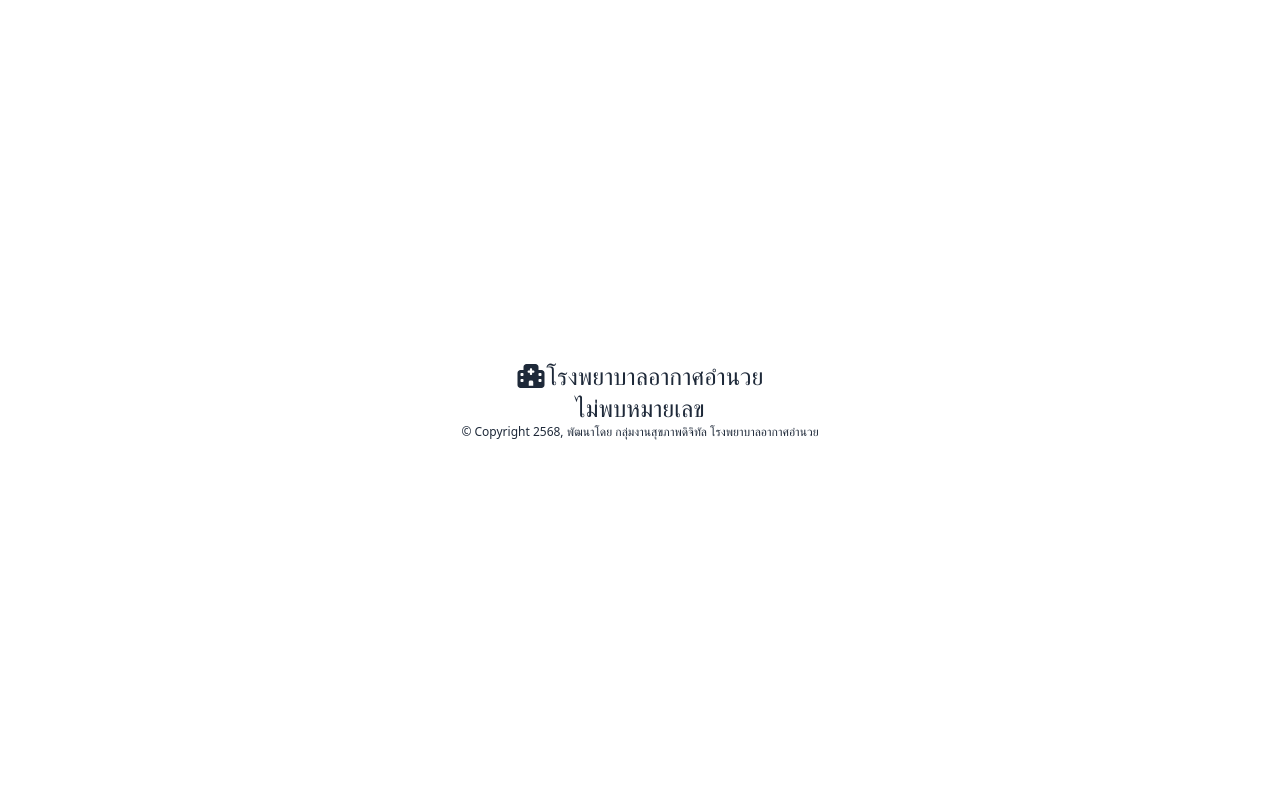
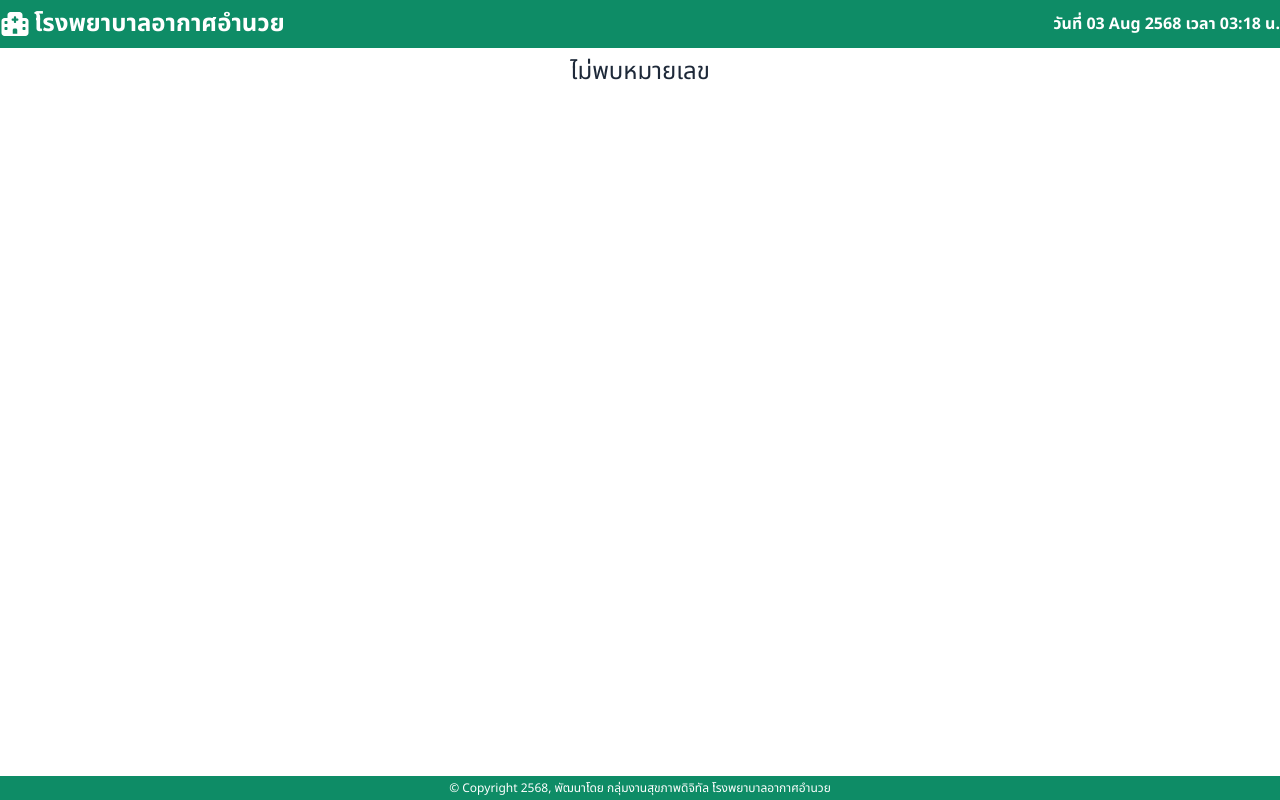
Before and after one commit to DoNuTll40/akat-qr-queue, a Next.js app: page / in a window 1280 px wide. Built offline with nearby package versions, Linux system fonts and the light colour scheme.

Commit message:
update code

```diff
--- a/package.json
+++ b/package.json
@@ -1,11 +1,11 @@
 {
   "name": "next-qr-kiosk",
-  "version": "0.1.0",
+  "version": "1.0.0",
   "private": true,
   "scripts": {
     "dev": "next dev --turbopack",
     "build": "next build",
-    "start": "next start",
+    "start": "next start -p 5106",
     "lint": "next lint"
   },
   "dependencies": {
@@ -13,6 +13,7 @@
     "@fortawesome/free-brands-svg-icons": "^7.0.0",
     "@fortawesome/free-solid-svg-icons": "^7.0.0",
     "@fortawesome/react-fontawesome": "^0.2.3",
+    "moment": "^2.30.1",
     "mysql2": "^3.14.3",
     "next": "15.4.5",
     "react": "19.1.0",
--- a/src/app/globals.css
+++ b/src/app/globals.css
@@ -1,3 +1,4 @@
+@import url('https://fonts.googleapis.com/css2?family=Noto+Sans+Thai+Looped:wght@100..900&family=Noto+Sans+Thai:wght@100..900&display=swap');
 @import "tailwindcss";
 
 :root {
@@ -12,6 +13,12 @@
   }
 }
 
+@theme {
+  --font-sans: 'Noto Sans Thai', sans-serif;
+  --font-noto: 'Noto Sans Thai', sans-serif;
+  --font-noto-looped: 'Noto Sans Thai Looped', sans-serif;
+}
+
 body {
   background: var(--background);
   color: var(--foreground);
--- a/src/app/layout.jsx
+++ b/src/app/layout.jsx
@@ -6,23 +6,18 @@ export const metadata = {
   keywords: "QR code, kiosk, application, Next.js",
   authors: [{ name: "Akathosp" }],
   creator: "Akathosp",
-  openGraph: {
-    title: "QR Kiosk",
-    description: "A simple QR code kiosk application",
-    url: "https://akathos.moph.go.th/qr/queue",
-    siteName: "QR Kiosk",
-    images: [
+  icons: {
+    icon: [
       {
-        url: "https://upload.wikimedia.org/wikipedia/commons/thumb/f/fe/Seal_of_the_Ministry_of_Public_Health_of_Thailand.svg/1200px-Seal_of_the_Ministry_of_Public_Health_of_Thailand.svg.png",
-        width: 1200,
-        height: 630,
-        alt: "QR Kiosk Open Graph Image",
-      },
-    ],
-    locale: "en-US",
-    type: "website",
+        url: '/qr/queue/images/moph-md-logo.png',
+        href: '/qr/queue/images/moph-md-logo.png'
+      }
+    ]
   },
 };
+
+import Header from "@/components/Header";
+import Footer from "@/components/Footer";
 
 // app/layout.js (for App Router) or pages/_app.js (for Pages Router)
 import "@fortawesome/fontawesome-svg-core/styles.css";
@@ -31,9 +26,13 @@ config.autoAddCss = false; // Prevent Font Awesome from adding its own CSS
 
 export default function RootLayout({ children }) {
   return (
-    <html lang="en">
-      <body>
-        {children}
+    <html lang="en" className="h-full">
+      <body className="h-full m-0 p-0">
+        <div className="flex flex-col h-full">
+          <Header />
+          <main className="flex-1 overflow-y-auto max-w-[80rem] mx-auto p-2 w-full">{children}</main>
+          <Footer />
+        </div>
       </body>
     </html>
   );
--- a/src/components/Footer.jsx
+++ b/src/components/Footer.jsx
@@ -1,7 +1,7 @@
 export default function Footer() {
   return (
-    <>
+    <div className="bg-[#0e8c66] text-white py-1">
         <p className="text-center text-[10px] sm:text-xs">&copy; Copyright 2568, พัฒนาโดย กลุ่มงานสุขภาพดิจิทัล โรงพยาบาลอากาศอำนวย</p>
-    </>
+    </div>
   )
 }
--- a/src/components/Header.jsx
+++ b/src/components/Header.jsx
@@ -1,10 +1,17 @@
 import { faHospital } from "@fortawesome/free-solid-svg-icons";
 import { FontAwesomeIcon } from "@fortawesome/react-fontawesome";
+import moment from "moment/moment";
 
 export default function Header() {
   return (
-    <>
-      <p className="text-center text-2xl"><FontAwesomeIcon icon={faHospital} />โรงพยาบาลอากาศอำนวย</p>
-    </>
+    <div className="bg-[#0e8c66] py-2">
+      <div className="flex items-center justify-center sm:justify-between text-white max-w-[80rem] mx-auto">
+        <div className="flex items-center gap-1 font-bold">
+          <FontAwesomeIcon size="xl" icon={faHospital} />
+          <p className="text-center text-2xl">โรงพยาบาลอากาศอำนวย</p>
+        </div>
+        <p className="hidden sm:block font-bold">{moment().locale("th").add(543, "year").format("วันที่ DD MMM YYYY เวลา HH:mm น.")}</p>
+      </div>
+    </div>
   )
 }
--- a/src/components/Home.jsx
+++ b/src/components/Home.jsx
@@ -2,28 +2,49 @@
 
 import Footer from "@/components/Footer";
 import Header from "@/components/Header";
+import { faSquare, faUserInjured } from "@fortawesome/free-solid-svg-icons";
+import { FontAwesomeIcon } from "@fortawesome/react-fontawesome";
+import moment from "moment/moment";
 import { useSearchParams } from "next/navigation";
+import { useEffect } from "react";
 
 export default function ClientPage() {
   const searchParams = useSearchParams();
 
   const queryHn = searchParams.get('hn')
 
+  useEffect(() => {
+    if (queryHn) {
+      document.title = `QR Kiosk | ${queryHn}`;
+    } else {
+      document.title = "QR Kiosk";
+    }
+  }, [queryHn]);
+
   if (!queryHn) {
     return (
-      <div className="flex flex-col items-center justify-center h-screen">
-        <Header />
+      <div className="flex flex-col items-center justify-center">
         <p className="text-2xl">ไม่พบหมายเลข</p>
-        <Footer />
       </div>
     );
   }
 
   return (
-    <div className="flex flex-col items-center justify-center h-screen">
-      <Header />
-      <p className="text-center">HN : {queryHn}</p>
-      <Footer />
+    <div>
+      <p className="mt-2 -mb-2 px-2 py-1 bg-[#0e8c66] text-white font-semibold w-fit rounded-md shadow-sm">ข้อมูลผู้ป่วย</p>
+      <div className="border-b border-gray-200 p-4 w-full">
+        <div className="flex items-center justify-between mb-2">
+          <div className="flex items-center">
+            <FontAwesomeIcon size="lg" icon={faUserInjured} />
+            <p className="font-semibold">ผู้ป่วย : ชื่อ - นามสกุล</p>
+          </div>
+          <p className="block sm:hidden font-bold text-xs">{moment().locale("th").add(543, "year").format("วันที่ DD MMM YYYY")}</p>
+        </div>
+        <div className="flex items-center gap-1">
+          <p className="border px-1 py-1 rounded-sm text-xs font-bold bg-black dark:bg-white text-white dark:text-[#1E2939] flex items-center justify-center">HN</p>
+          <p className="font-bold">{queryHn}</p>
+        </div>
+      </div>
     </div>
   );
 }
```
Also changed, not shown: public/images/moph-md-logo.png (added), 1 other file (tests, documents, lock files or other folders).
